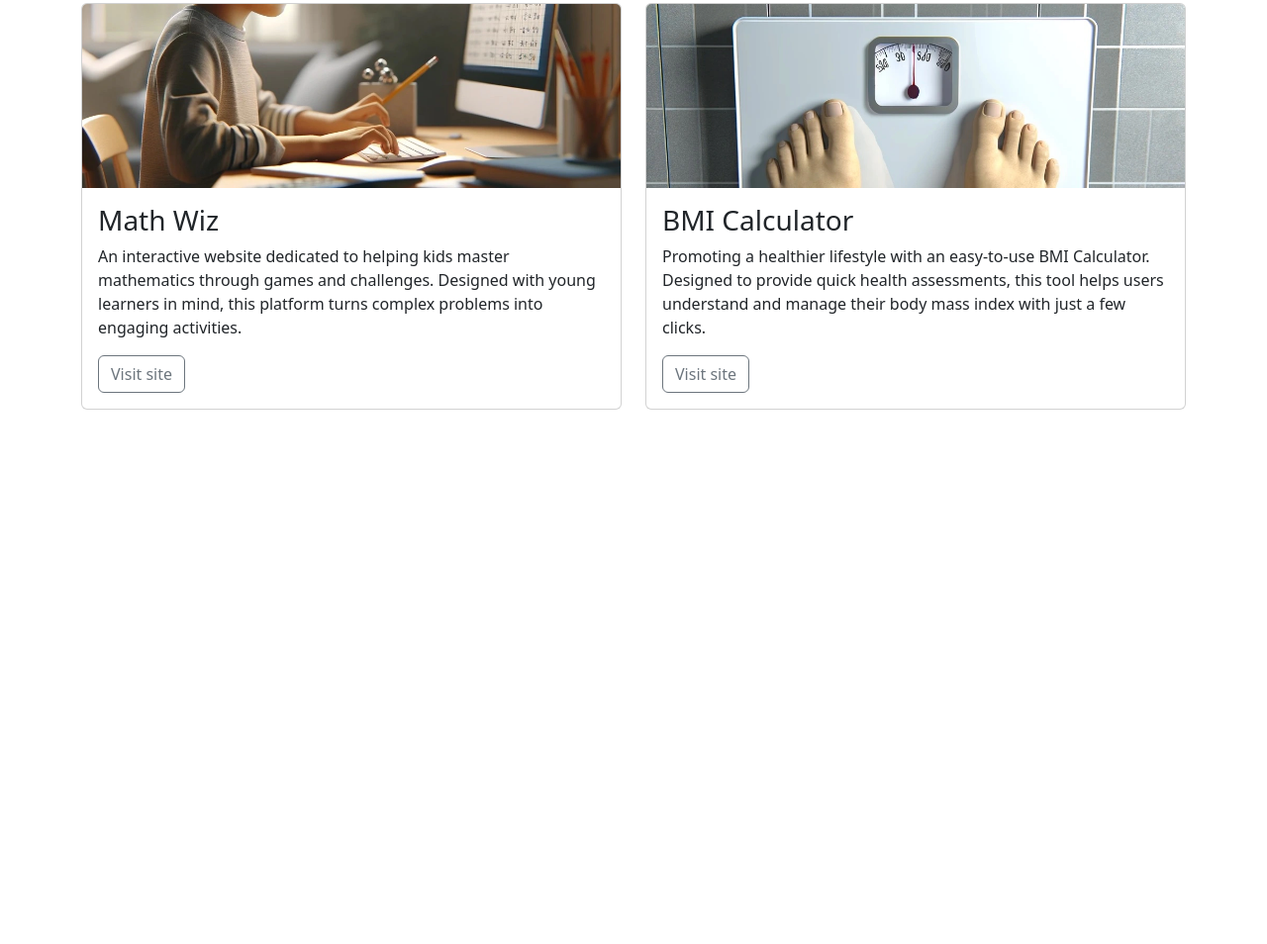
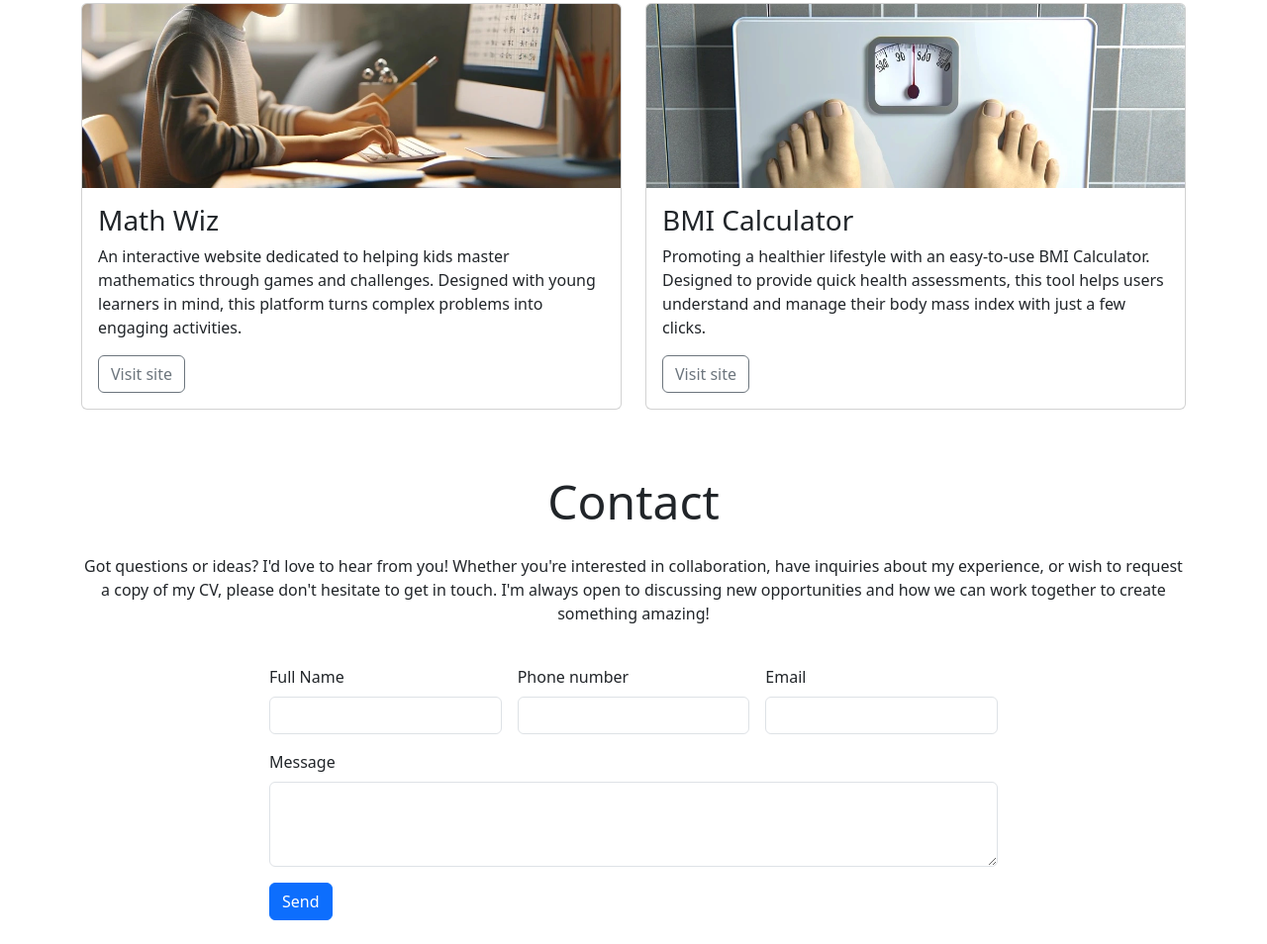
Before and after one commit to rpires71/bootstrap, a plain HTML site: page index.html in a window 1280 px wide. Shown: the part 1493-2447 px from the top of the page at 99% size. Before the commit the page ends 1947 px from the top, so only its background shows below. Drawn offline with nearby package versions, Linux system fonts and the light colour scheme.

Commit message:
Adding contact and contact form

```diff
--- a/index.html
+++ b/index.html
@@ -172,6 +172,44 @@
         </section>
 </main>
 
+ <!-- Contact section -->
+    <footer id="contact" class="container">
+        <div class="row justify-content-center">
+            <div class="col-12 text-center my-4">
+                <h2 class="display-5">Contact</h2>
+                <p class="mt-4">Got questions or ideas? I'd love to hear from you! Whether you're
+                    interested in collaboration, have inquiries about my experience, or
+                    wish to request a copy of my CV, please don't hesitate to get in
+                    touch. I'm always open to discussing new opportunities and how we
+                    can work together to create something amazing!</p>
+            </div>
+             <div class="col-12 col-md-10 col-lg-8 mb-4">
+                <!-- Add your form here -->
+                <form class="row g-3">
+                    <div class="col-lg-4">
+                        <label for="full-name" class="form-label">Full Name</label>
+                        <input type="text" class="form-control" id="full-name">
+                    </div>
+                    <div class="col-lg-4">
+                        <label for="phonenumber" class="form-label">Phone number</label>
+                        <input type="number" class="form-control" id="phonenumber">
+                    </div>
+                    <div class="col-lg-4">
+                        <label for="email" class="form-label">Email</label>
+                        <input type="email" class="form-control" id="email">
+                    </div>
+                    <div class="col-12">
+                        <label for="message" class="form-label">Message</label>
+                        <textarea class="form-control" id="message" rows="3"></textarea>
+                    </div>
+                    <div class="col-12">
+                        <button type="submit" class="btn btn-primary">Send</button>
+                    </div>
+                </form>
+            </div>
+        </div>
+    </footer>
+
     <!-- Bootstrap JS Script-->
     <script src="https://cdn.jsdelivr.net/npm/bootstrap@5.3.3/dist/js/bootstrap.bundle.min.js"
         integrity="sha384-YvpcrYf0tY3lHB60NNkmXc5s9fDVZLESaAA55NDzOxhy9GkcIdslK1eN7N6jIeHz"
```
